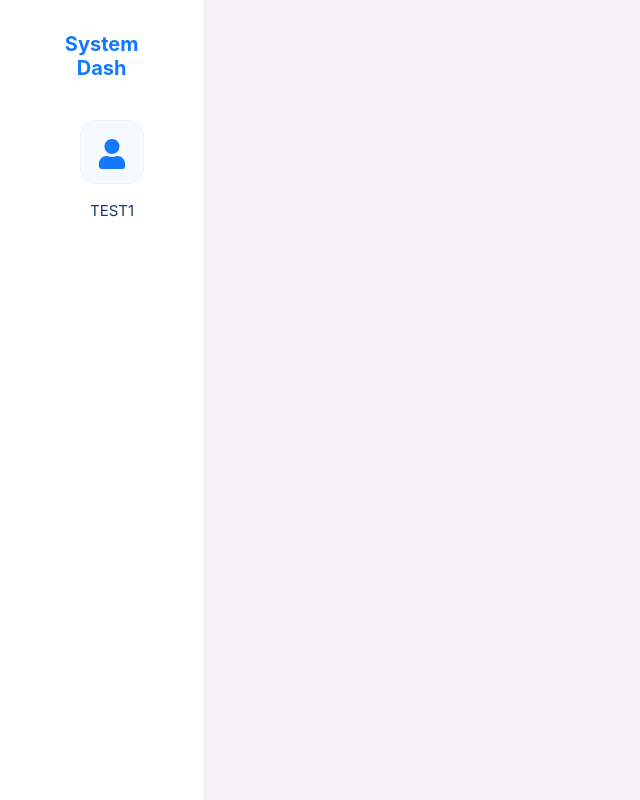
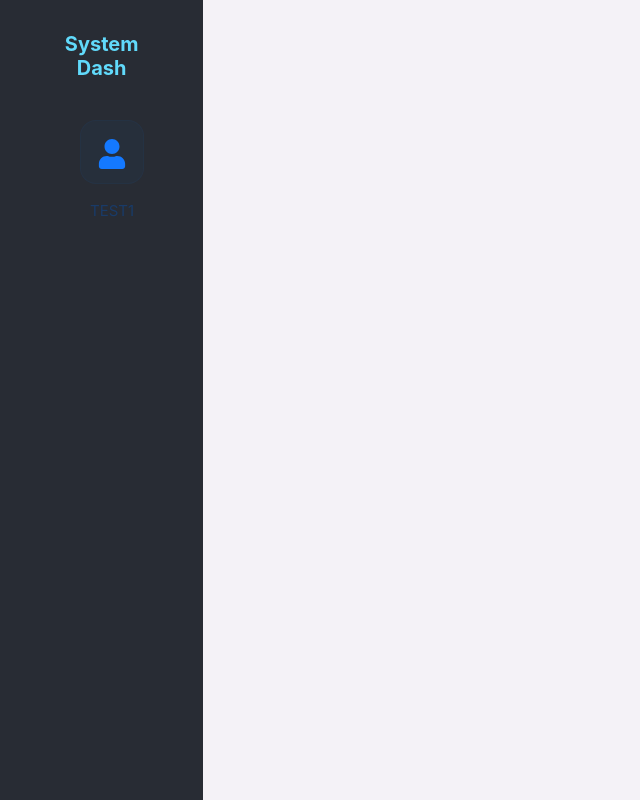
Before and after one commit to xeounxzxu/cms-app, a React (Create React App) app in the folder webapp/: page /system in a window 1280 px wide. Shown: the whole page, without its empty margins (0-640 px from the left). Built offline with nearby package versions, Linux system fonts and the light colour scheme.

Commit message:
Code Fix

```diff
--- a/webapp/src/assests/modules/containers/layout/SystemDashboardLayout.jsx
+++ b/webapp/src/assests/modules/containers/layout/SystemDashboardLayout.jsx
@@ -21,7 +21,7 @@ export default ({children}) => {
 
     return (
         <Wrapper>
-            <LeftSidebar name={menuTitle} theme={MENU_TYPE.S}/>
+            <LeftSidebar name={menuTitle} theme={MENU_TYPE.U}/>
             <Container className="container-fluid">
                 {children}
             </Container>
```
